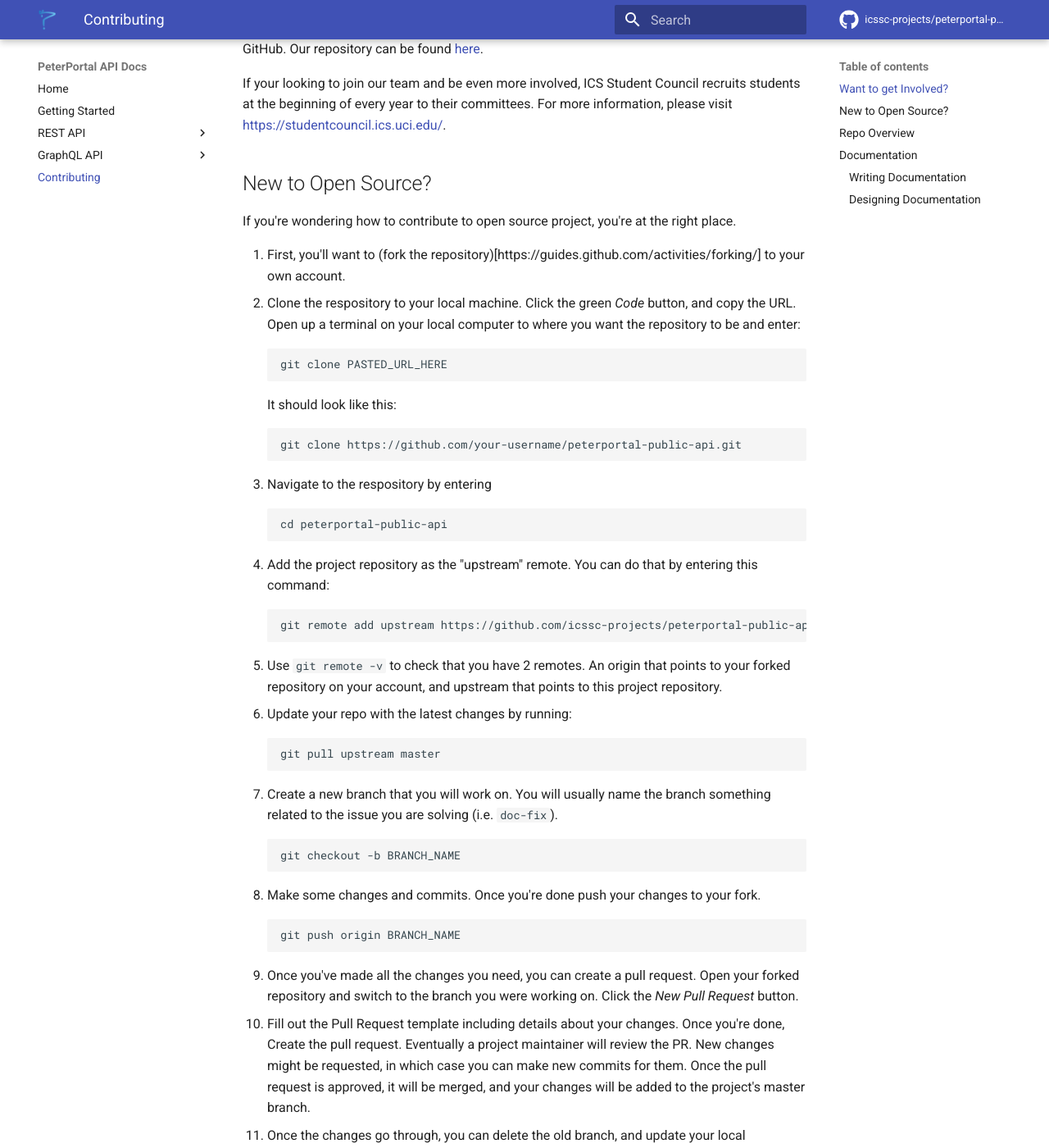
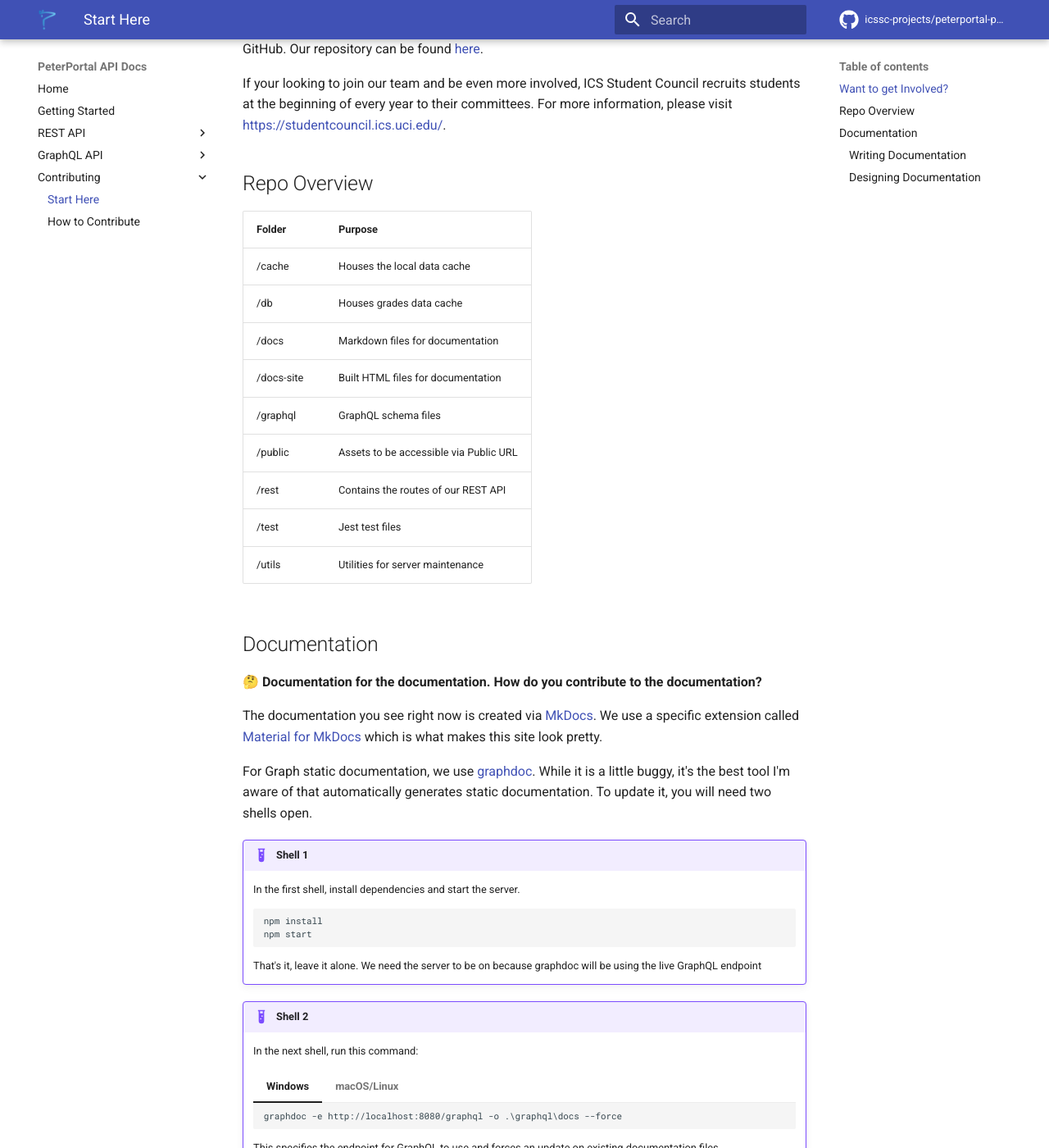
Before and after one commit to icssc/peterportal-public-api, an MkDocs documentation site: the page built from docs/Contributing/start_here.md, in a window 1280 px wide and 1400 px high, scrolled down 393 px. Shown: the whole window at 82% size. Built offline with MkDocs 1.6.1 and Material for MkDocs 9.7.7, drawn with Linux system fonts in a browser that asks for light colours; nearby versions of some CDN libraries; comment, search, counter and statistics services are not loaded; some of the changed text lies outside the part shown.

Commit message:
Moved contributing to multiple pages

````diff
--- a/docs/Contributing.md
+++ b/docs/Contributing/start_here.md
@@ -10,62 +10,7 @@
 
 If your looking to join our team and be even more involved, ICS Student Council recruits students at the beginning of every year to their committees. For more information, please visit <https://studentcouncil.ics.uci.edu/>.
 
-## New to Open Source?
 
-If you're wondering how to contribute to open source project, you're at the right place.
-
-1. First, you'll want to (fork the repository)[https://guides.github.com/activities/forking/] to your own account.
-2. Clone the respository to your local machine. Click the green *Code* button, and copy the URL. Open up a terminal on your local computer to where you want the repository to be and enter:
-
-     ```
-     git clone PASTED_URL_HERE
-     ```
-
-    It should look like this:
-    ```
-    git clone https://github.com/your-username/peterportal-public-api.git
-    ```
-
-3. Navigate to the respository by entering
-
-    ```
-    cd peterportal-public-api
-    ```
-
-4. Add the project repository as the "upstream" remote. You can do that by entering this command:
-
-    ```
-    git remote add upstream https://github.com/icssc-projects/peterportal-public-api.git
-    ```
-
-5. Use `git remote -v` to check that you have 2 remotes. An origin that points to your forked repository on your account, and upstream that points to this project repository.
-
-6. Update your repo with the latest changes by running:
-    ```
-    git pull upstream master
-    ```
-
-7. Create a new branch that you will work on. You will usually name the branch something related to the issue you are solving (i.e. `doc-fix`).
-    ```
-    git checkout -b BRANCH_NAME
-    ```
-
-8. Make some changes and commits. Once you're done push your changes to your fork.
-    ```
-    git push origin BRANCH_NAME
-    ```
-
-9. Once you've made all the changes you need, you can create a pull request. Open your forked repository and switch to the branch you were working on. Click the *New Pull Request* button.
-
-10. Fill out the Pull Request template including details about your changes. Once you're done, Create the pull request. Eventually a project maintainer will review the PR. New changes might be requested, in which case you can make new commits for them. Once the pull request is approved, it will be merged, and your changes will be added to the project's master branch.
-
-11. Once the changes go through, you can delete the old branch, and update your local respository and push the update to your forked respository.
-    ```
-    git pull upstream master
-    git push origin master
-    ```
-
-12. Now, you are ready to make another contribution to our project.
 
 ## Repo Overview
 
--- a/mkdocs.yml
+++ b/mkdocs.yml
@@ -36,7 +36,9 @@
     - Schedule of Classes: REST-API/schedule.md
   - GraphQL API:
     - Start Here: GraphQL-API/start_here.md
-  - Contributing: Contributing.md
+  - Contributing:
+    - Start Here: Contributing/start_here.md
+    - How to Contribute: Contributing/how_to_open_source.md
 
 
 extra:
````
Also changed, not shown: docs/Contributing/how_to_open_source.md (added, +56 -0 lines).
